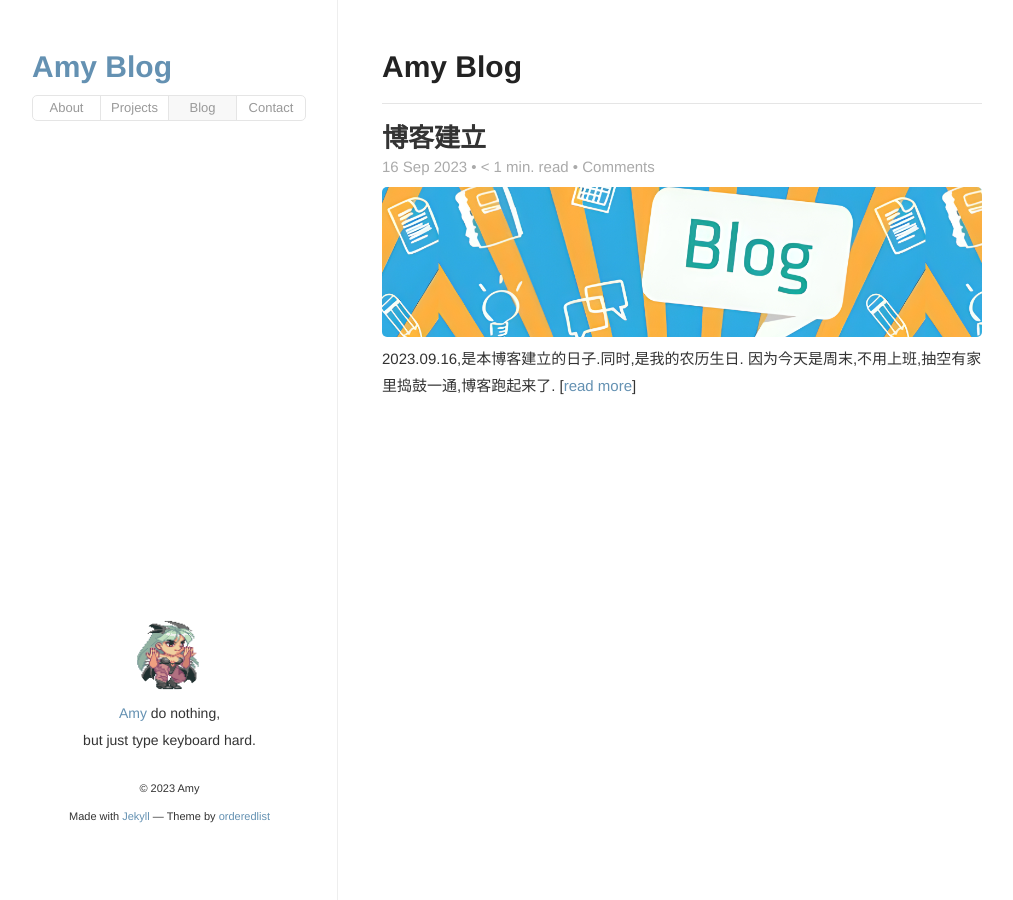
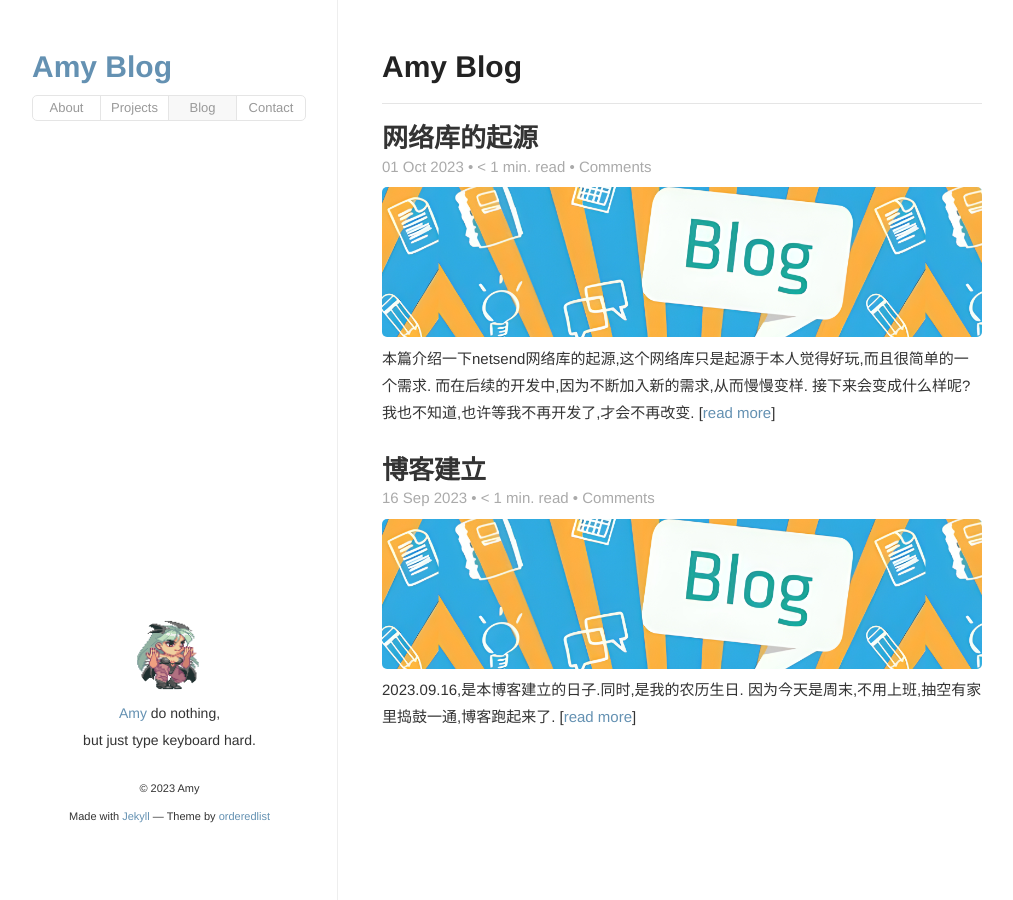
Before and after one commit to amylao82/amylao82.github.io, a Jekyll site: the page built from blog/index.html, in a window 1280 px wide. Shown: the whole page, without its empty margins (133-1146 px from the left). Built offline with Jekyll 4.4.1, drawn with Linux system fonts in a browser that asks for light colours; the list of posts is cut into pages by our own code; some of the changed lines change nothing that is shown.

Commit message:
introduce netsend

````diff
--- a/_config.yml
+++ b/_config.yml
@@ -22,6 +22,6 @@ timezone: 'Asia/Shanghai'
 analytics:
     provider: google
     google:
-        tracking_id: 'G-VT198172KX'
+        tracking_id: ''
 
 enable_disqus: false
--- /dev/null
+++ b/_posts/2023-10-01-netlib_history.md
@@ -0,0 +1,76 @@
+---
+layout: post
+title:  网络库的起源
+tags:  netlib
+image: blog.png
+---
+
+本篇介绍一下netsend网络库的起源,这个网络库只是起源于本人觉得好玩,而且很简单的一个需求.
+
+而在后续的开发中,因为不断加入新的需求,从而慢慢变样.
+
+接下来会变成什么样呢?我也不知道,也许等我不再开发了,才会不再改变.
+
+{{ more }}
+
+### 操作系统的变迁
+
+本人因为从事嵌入式的工作,大部分时间都在linux上开发,而且很多嵌入式的固件都是在linux下才能成功编译,要想在windows下编译,只能安装一个虚拟机,在虚拟机里安装一个ubuntu,才能进行开发.
+
+在某天我从梦中醒来,发觉windows与linux的互操作性实在浪费时间,而且虚拟机里的性能实在比不上真机linux,不如把自己的主机也变为linux?
+
+说干就干,把工作电脑操作系统格掉了,只安装一个linux系统.
+
+用了一段时间后,发觉这个主意真是不错,编译速度大大加快,而要在工作中与别人联系,只要安装一个虚拟机,虚拟机里安装一个winxp.里面安装上QQ,微信.
+
+对于别人来说,windows为宿主,linux为辅;
+
+而对于我来说,linux为宿主,windows为辅.
+
+这种主辅的选择,端看你的用途,有的人工作大多为windows为主,为了加快速度,自然以windows为主,linux为辅.
+
+而对于我来说,大部分工作都在linux上,何必以windows为主呢?
+
+----
+
+随着对linux系统更加深入的了解, 我对家庭内的电脑作了一番评估,其实也可以把操作系统切为linux,唯一让我选择windows的原因,也许只剩下游戏了,而随着电脑硬件速度的增加,现在的虚拟机内跑windows,也能很好地进行游戏玩耍,因为根本就没必要选择windows为主力.
+
+因此,某个周末,我把家里的电脑,笔记本,都切换为linux系统了.
+
+切换后发觉在家里设备的互操作性都大大提高.
+
+原来的NAS是我用archlinux搭建的一个文件共享系统,使用samba给其他windows共享文件. 然而因为学艺不精,对windows不甚了解,发现有些设备可以访问,有些设备则不可访问.
+
+而自从把所有的设备都切换为linux后,根本就用不着samba服务,只要用ssh自带的sftp即可完成分享功能.
+
+
+### 网络库初版的目的
+
+NAS里存储了很多电影,某天想投屏到另外一台电脑上观影. 而且,因为家里的电脑都是linux系统,要找的方案都是在Linux下的了.
+
+设备的投屏,一般使用的是DLNA.之前也有从事过DLNA的工作,然而现在DLNA的组织已经解散.
+
+在linux系统里,有一个 **gmediarender** 项目,使用gstreamer框架来实现投屏播放, 然而这个库好像已经很久没有更新了.
+
+想到现在投屏的场景,除了DLNA外,也没发现有什么其他方案. 是不是可以自己写一个投屏的应用? 而且,感觉也不会需要花多长时间.
+
+结果,花了半个月时间,在工作之余写了一个工作在UDP协议下的投屏应用:
+
+```
+git@github.com:amylao82/simplecast.git
+```
+
+### 复盘
+
+在此应用程序之前,我接触到的网络应用协议,大多是比较高层的协议,比如视频传输,有rtp/rtcp, rtsp; 网页流直播,使用hls; 网络推流,有rtmp; 因此,对于基本的TCP/UDP编程甚为不喜,认为应该用一些高层库来实现,以加快开发进度.
+
+> 在这里我要向我的同事道歉,之前我以这样的成见对他大放厥词,后来到由我负责网络部分时,才发现他的观点是正确的.
+> 一般的网络开发,都绕不开TCP/UDP开发.
+
+然而在实际工作中,发现有时候还是要写基于TCP/UDP的应用协议.比如,我在工作时,要从设备里传输一张图片到电脑端,这样上面的流式协议便不适用,如果要引入一个ftp服务,好像又有点小题大作. 这张相片是由摄像头实时生成,如果通过ftp,需要生成文件,才能对外提供下载链接,这就要有写磁盘操作.后期的过期文件清理,也需要做.而如果是自己写TCP协议,则这个图片不必要写磁盘,直接与电脑客户端通信,在内存中即可把图片传输完成.
+
+这个simplecast写完后, 我进一步思考,这样共性的东西是否可以抽出来,形成一个自己使用的网络库,以后在其他类似的程序开发中可以重复利用,也可以减少自己的开发工作量.
+
+在复盘的过程中,发现在工作中经常要用到网络通信,虽然不是什么高深的应用,但是基本的通信功能还是要有.
+
+因此,这个netsend库就这样诞生了.
````
